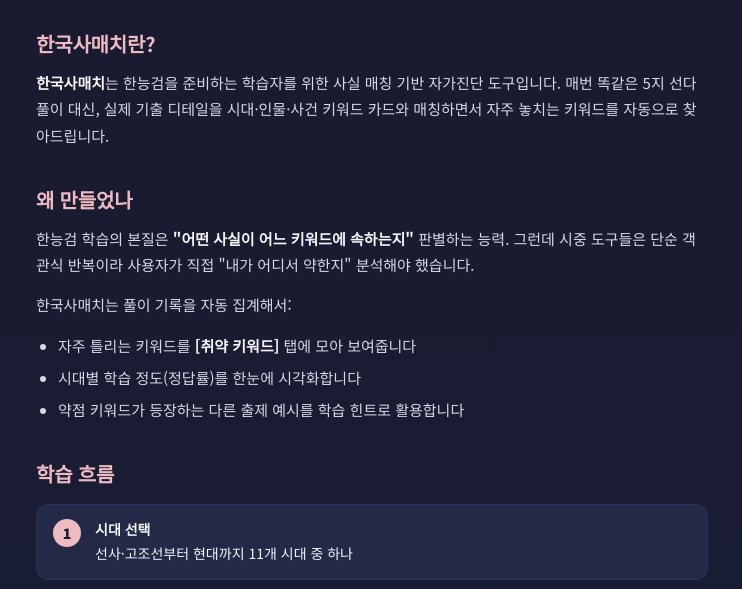
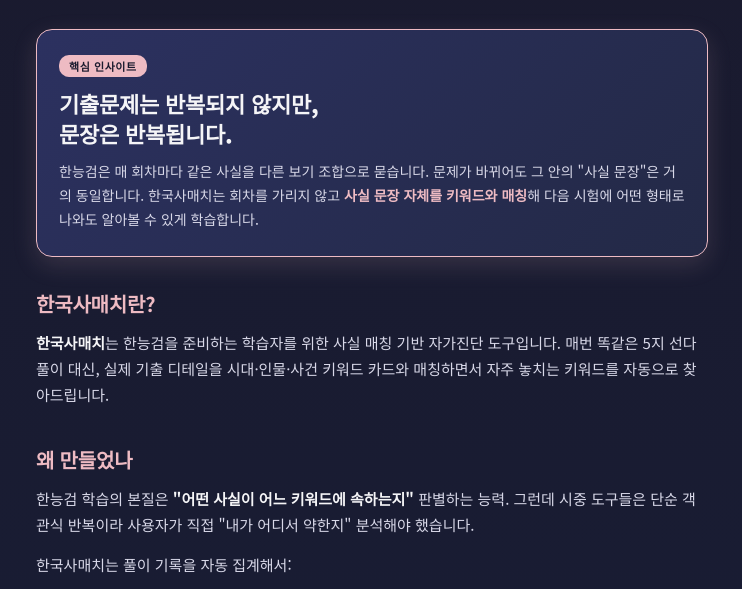
Before and after one commit to robotkiwi2/history, a website: page about.html in a window 1280 px wide. Shown: the part 179-768 px from the top of the page, without its empty margins (268-1010 px from the left). Drawn offline with Linux system fonts and the light colour scheme.

Commit message:
about 페이지 상단에 핵심 인사이트 박스 — '기출문제는 반복되지 않지만 문장은 반복됩니다' (v1.0.3)

```diff
--- a/about.html
+++ b/about.html
@@ -83,6 +83,40 @@
       letter-spacing: -0.01em;
     }
     h2:first-of-type { margin-top: 0; }
+
+    .highlight-box {
+      margin-bottom: 32px;
+      padding: 22px 22px 24px;
+      background: linear-gradient(135deg, #2c3160 0%, #232946 100%);
+      border: 1px solid #eebbc3;
+      border-radius: 16px;
+      box-shadow: 0 8px 24px rgba(238, 187, 195, 0.15);
+    }
+    .highlight-tag {
+      display: inline-block;
+      padding: 3px 10px;
+      background: #eebbc3;
+      color: #1a1a2e;
+      border-radius: 10px;
+      font-size: 11px;
+      font-weight: 900;
+      letter-spacing: 0.05em;
+      margin-bottom: 12px;
+    }
+    .highlight-title {
+      font-size: 22px;
+      font-weight: 900;
+      color: #f5f5f7;
+      line-height: 1.35;
+      letter-spacing: -0.01em;
+      margin-bottom: 12px;
+    }
+    .highlight-body {
+      font-size: 14px;
+      line-height: 1.7;
+      color: #d8d8e8;
+    }
+    .highlight-body strong { color: #eebbc3; }
 
     p, li {
       font-size: 15px;
@@ -212,6 +246,17 @@
       </div>
     </div>
 
+    <div class="highlight-box">
+      <div class="highlight-tag">핵심 인사이트</div>
+      <div class="highlight-title">기출문제는 반복되지 않지만,<br>문장은 반복됩니다.</div>
+      <div class="highlight-body">
+        한능검은 매 회차마다 같은 사실을 다른 보기 조합으로 묻습니다.
+        문제가 바뀌어도 그 안의 "사실 문장"은 거의 동일합니다.
+        한국사매치는 회차를 가리지 않고 <strong>사실 문장 자체를 키워드와 매칭</strong>해
+        다음 시험에 어떤 형태로 나와도 알아볼 수 있게 학습합니다.
+      </div>
+    </div>
+
     <h2>한국사매치란?</h2>
     <p>
       <strong>한국사매치</strong>는 한능검을 준비하는 학습자를 위한
@@ -316,7 +361,7 @@
 
     <div class="meta">
       한국사 자가진단 연구소 제작<br>
-      버전 1.0.1 · 2026년 제작<br>
+      버전 1.0.3 · 2026년 제작<br>
       contact: <a href="mailto:robotkiwi@gmail.com">robotkiwi@gmail.com</a>
     </div>
   </div>
```
Also changed, not shown: index.html (+1 -1 lines).
